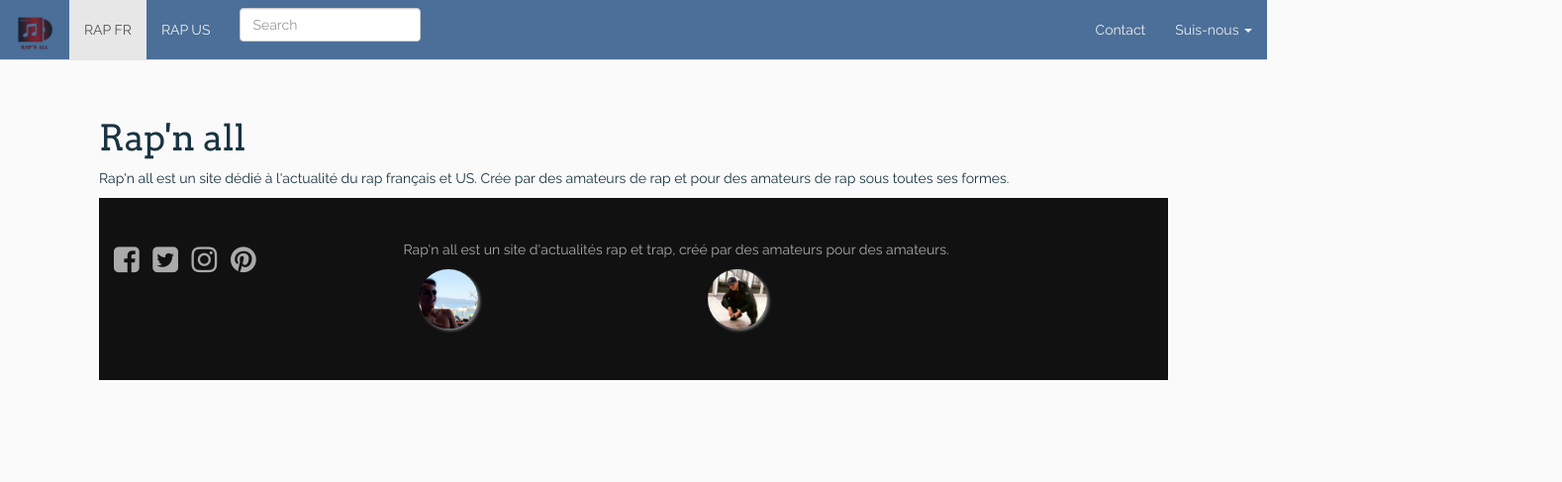
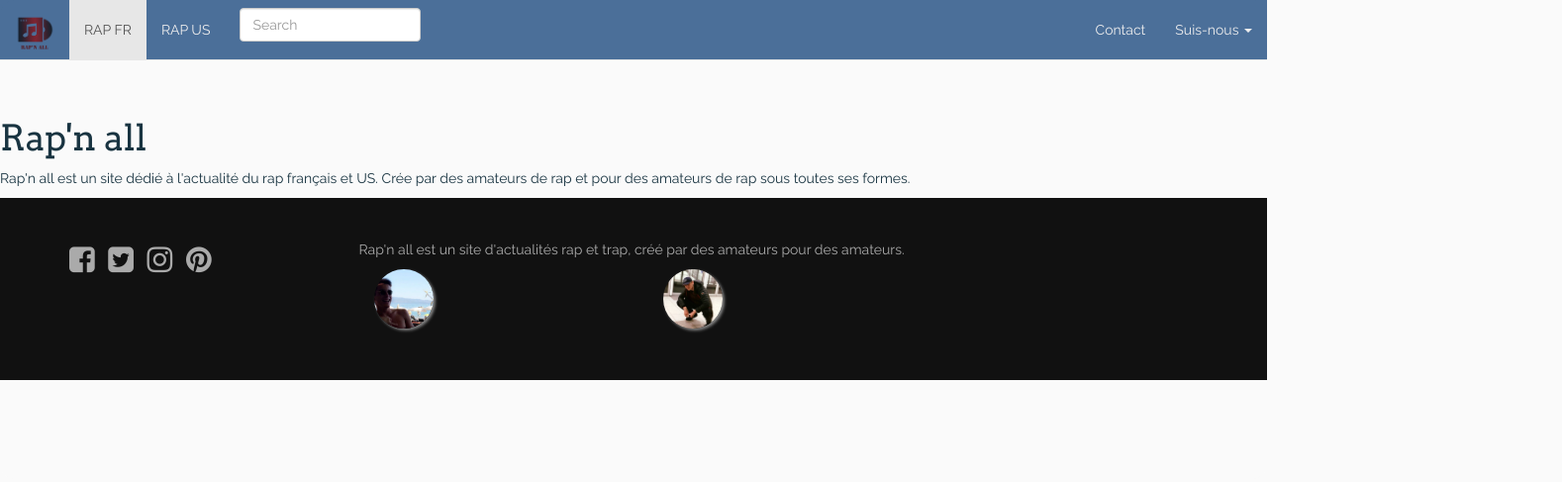
Before and after one commit to Damso35/rap-github-pages, a plain HTML site: page index.html in a window 1280 px wide. Shown: the whole page at 99% size, 1578 px wide, since content can reach past the window. Drawn offline with nearby package versions, Linux system fonts and the light colour scheme; a web font is replaced by a local one.

Commit message:
rooter sans marginpadding

```diff
--- a/css/style.css
+++ b/css/style.css
@@ -26,10 +26,8 @@ a:hover {
 
 
 .corps{
-	margin-left: 50px;
-	margin-right: 50px;
-	padding-left: 50px;
-	padding-right: 50px;
+	padding-top: 100px;
+	padding-bottom: 100px;
 	background-color: #FAFAFA;
 	border-radius: 15px 15px 15px 15px;
 
@@ -91,10 +89,6 @@ a:hover {
 #footer a {
 	color: #aaaaaa;
 }
-.corps {
-	padding-top: 100px;
-	padding-bottom: 100px;
-}
 .navbar-transparent {
 	background-color: rgba(0, 52, 112, 0.7);
 }
```
